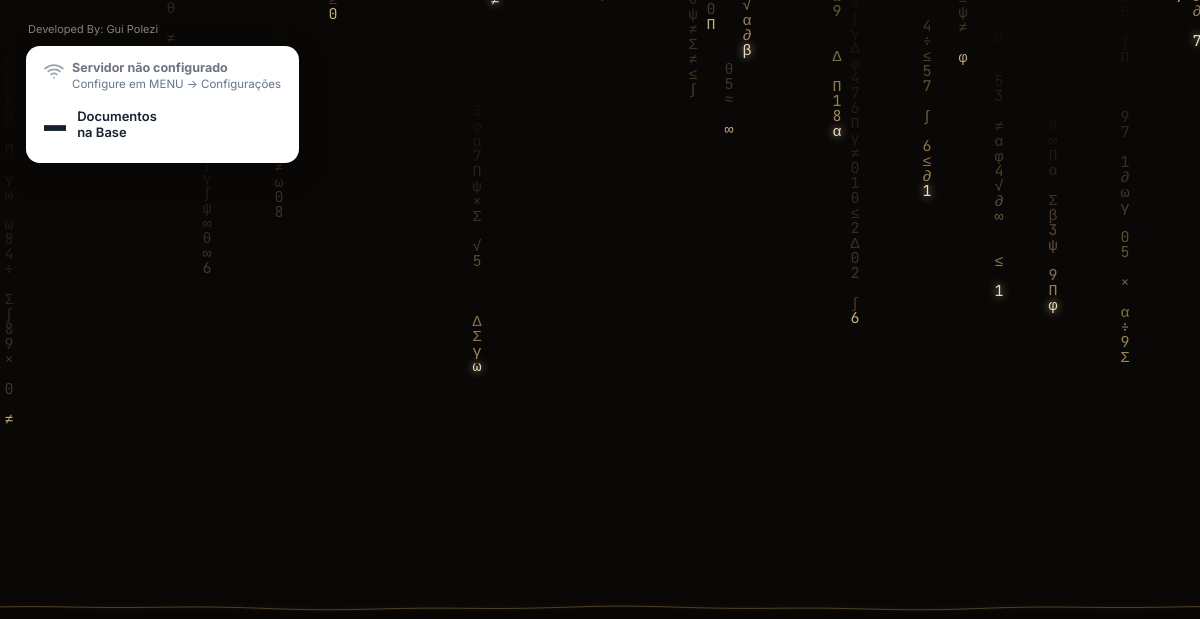
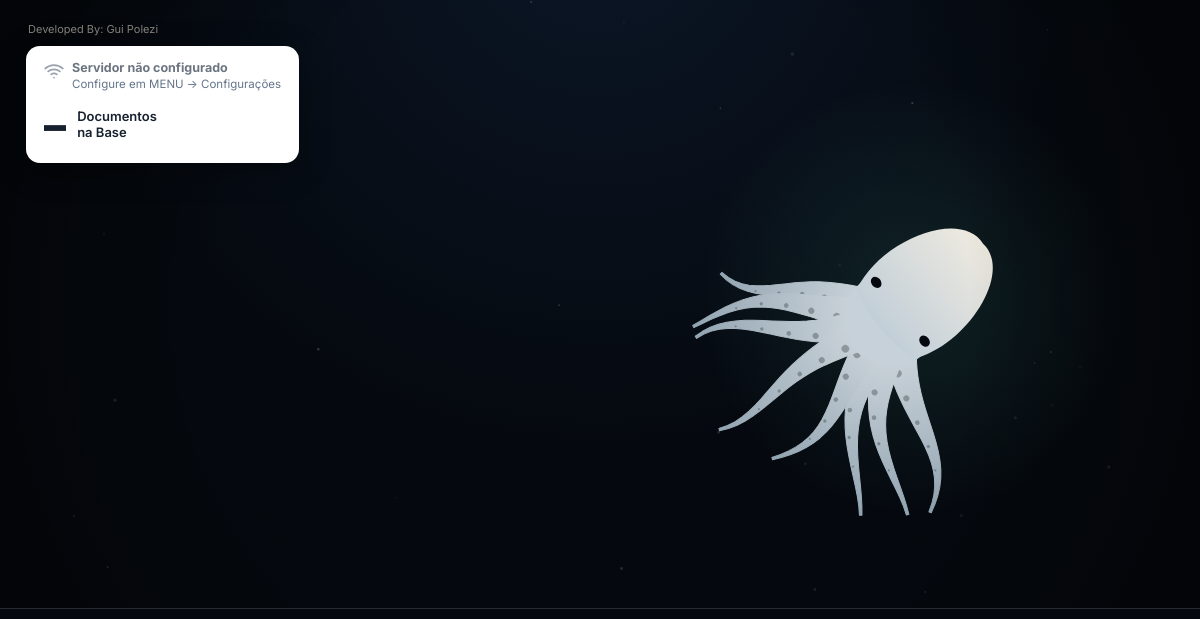
Before and after one commit to GuiPolezi/IT-knowledge-base, an Electron app: page kb-desktop/renderer/index.html in a window 1200 px wide. Shown: the top 619 px of the page. Drawn offline with Linux system fonts and the light colour scheme; no server answers.

Commit message:
new background animation

```diff
--- a/kb-desktop/renderer/docs.css
+++ b/kb-desktop/renderer/docs.css
@@ -71,7 +71,7 @@ body.docs-active .home-docs {
   cursor: pointer;
 }
 
-.docs-new-btn:hover { color: var(--home-gold-hot); }
+.docs-new-btn:hover { color: var(--home-glow); }
 
 /* ---------- Lista (rola) ---------- */
 
--- a/kb-desktop/renderer/home-bg.js
+++ b/kb-desktop/renderer/home-bg.js
@@ -1,7 +1,12 @@
 /* =====================================================================
-   FUNDO ANIMADO DA HOME — "chuva" de símbolos matemáticos dourados que
-   caem e se dissolvem numa superfície líquida, gerando ondulações.
-   Vanilla JS + Canvas 2D, sem dependências.
+   FUNDO ANIMADO DA HOME — oceano profundo com "neve marinha" e um polvo
+   procedural bioluminescente nadando em trajetória Lissajous, com ciclos
+   de propulsão. Vanilla JS + Canvas 2D, sem dependências.
+
+   Tudo é pintado no #home-canvas e confinado à área ACIMA da linha da
+   superfície (surfaceY); a linha branca sutil marca o limite. Como o
+   fundo inteiro vive no canvas, a transição home ↔ páginas (translateY
+   em home.css) leva oceano, polvo e linha juntos.
 
    Exposto como window.HomeBg = { start, stop } para o app.js pausar a
    animação quando a home estiver oculta (custo zero nas telas internas).
@@ -11,278 +16,266 @@
   const ctx = canvas.getContext("2d");
 
   // ---------- Configuração ------------------------------------------
-  const GLYPHS = "ψΣ∂γβΠ∫ωθΔ√≈≥≤÷≠×∞αφ0123456789";
-  const FONT_SIZE   = 15;      // tamanho dos símbolos (px)
-  const COL_WIDTH   = 18;      // espaçamento horizontal entre colunas
-  const SURFACE_POS = 0.76;    // posição da superfície líquida — manter em sincronia com --home-surface: 76vh em home.css
-  const DENSITY     = 0.85;    // fração de colunas ativas ao mesmo tempo
-  const MIN_SPEED   = 40;      // px/s
-  const MAX_SPEED   = 130;     // px/s
-  const FADE_ZONE   = 70;      // altura (px) da faixa de desvanecimento na superfície
+  const SURFACE_POS = 0.76;  // limite inferior do fundo — manter em sincronia com --home-surface: 76vh em home.css
+  const LINE_ALPHA  = 0.14;  // opacidade da linha branca do limite
+  const CYCLE       = 2.8;   // segundos por "jato" de propulsão do polvo
 
   const reduceMotion = window.matchMedia("(prefers-reduced-motion: reduce)").matches;
 
-  let W = 0, H = 0, DPR = 1, surfaceY = 0;
-  let columns = [];
-  let ripples = [];
+  let W = 0, H = 0, DPR = 1, surfaceY = 0, R = 0;
+  let time = 0;
   let running = false;
   let rafId = 0;
-
-  // Simulação física da superfície líquida (mola + propagação)
-  const SURF_SPACING = 6;      // distância entre pontos da superfície (px)
-  const SURF_TENSION = 22;     // rigidez da "água" (retorno ao repouso)
-  const SURF_SPREAD  = 90;     // força de propagação entre vizinhos
-  const SURF_DAMP    = 2.4;    // amortecimento (maior = acalma mais rápido)
-  const SPLASH_FORCE = 260;    // impulso vertical de cada impacto (px/s)
-  let surfH = [];              // deslocamento vertical de cada ponto
-  let surfV = [];              // velocidade vertical de cada ponto
+  let oceanGrad = null;     // luz difusa vinda de cima (criado no resize)
+  let vignetteGrad = null;  // vinheta nas bordas da área útil
 
   // ---------- Utilidades --------------------------------------------
-  const rand  = (a, b) => a + Math.random() * (b - a);
-  const glyph = () => GLYPHS[(Math.random() * GLYPHS.length) | 0];
-
-  function makeColumn(i, scatter) {
-    return {
-      x: i * COL_WIDTH + COL_WIDTH / 2,
-      // Todas nascem ACIMA do topo; 'scatter' só espalha o momento de entrada
-      y: scatter ? rand(-H * 1.6, -FONT_SIZE) : rand(-H * 0.6, -FONT_SIZE),
-      speed: rand(MIN_SPEED, MAX_SPEED),
-      len: (rand(16, 38)) | 0,              // comprimento do rastro
-      chars: [],
-      gaps: [],                              // buracos no rastro (fio "quebrado")
-      bright: Math.random() < 0.28,          // algumas colunas brilham mais
-      splashed: false,                       // já gerou ondulação na superfície?
-      delay: 0,                              // espera antes de reaparecer
-      mutateAt: 0
-    };
-  }
-
-  function initColumn(c) {
-    c.chars = Array.from({ length: c.len }, glyph);
-    c.gaps  = c.chars.map(() => Math.random() < 0.22); // ~22% de lacunas
-  }
+  const rand = (a, b) => a + Math.random() * (b - a);
+  const smooth = (a, b, x) => {
+    x = Math.min(1, Math.max(0, (x - a) / (b - a)));
+    return x * x * (3 - 2 * x);
+  };
 
   function resize() {
     DPR = Math.min(window.devicePixelRatio || 1, 2);
-    // window.innerWidth/innerHeight (e não clientWidth): o canvas fica em
-    // seção display:none quando a home está oculta e mediria 0
+    // window.innerWidth/innerHeight (e não clientWidth): o canvas pode
+    // estar oculto/transformado e mediria errado
     W = window.innerWidth;
     H = window.innerHeight;
     canvas.width  = W * DPR;
     canvas.height = H * DPR;
     ctx.setTransform(DPR, 0, 0, DPR, 0, 0);
     surfaceY = H * SURFACE_POS;
+    R = Math.min(W, surfaceY) * 0.105; // escala do polvo
 
-    const surfCount = Math.ceil(W / SURF_SPACING) + 2;
-    surfH = new Float32Array(surfCount);
-    surfV = new Float32Array(surfCount);
+    // Equivalente ao radial-gradient(120% 80% at 50% -10%) do design
+    oceanGrad = ctx.createRadialGradient(W * 0.5, -H * 0.1, 0, W * 0.5, -H * 0.1, H * 1.1);
+    oceanGrad.addColorStop(0, "#0B1626");
+    oceanGrad.addColorStop(0.6, "#05090F");
+    oceanGrad.addColorStop(1, "#05090F");
 
-    const count = Math.ceil(W / COL_WIDTH) + 1;
-    columns = Array.from({ length: count }, (_, i) => {
-      const c = makeColumn(i, true);
-      initColumn(c);
-      if (Math.random() > DENSITY) c.delay = rand(0, 3); // parte começa ociosa
-      return c;
-    });
-    ripples = [];
+    const cx = W / 2, cy = surfaceY / 2;
+    const vr = Math.hypot(cx, cy);
+    vignetteGrad = ctx.createRadialGradient(cx, cy, vr * 0.55, cx, cy, vr);
+    vignetteGrad.addColorStop(0, "rgba(0,0,0,0)");
+    vignetteGrad.addColorStop(1, "rgba(0,0,0,0.5)");
+
+    seedMotes();
   }
   window.addEventListener("resize", () => {
     if (!running) return; // start() sempre re-mede ao voltar para a home
     resize();
   });
 
-  // ---------- Ondulações na superfície ------------------------------
-  function splash(x, strong) {
-    // Impulso físico: empurra a superfície para baixo no ponto do impacto,
-    // com um perfil suave nos vizinhos para o "mergulho" parecer natural
-    const idx = Math.round(x / SURF_SPACING);
-    const force = SPLASH_FORCE * (strong ? rand(1.0, 1.5) : rand(0.45, 0.8));
-    for (let o = -3; o <= 3; o++) {
-      const i = idx + o;
-      if (i < 0 || i >= surfV.length) continue;
-      const falloff = Math.cos((o / 4) * Math.PI * 0.5); // 1 no centro → 0 nas bordas
-      surfV[i] += force * falloff;
+  // ---------- "Neve marinha" (partículas subindo) --------------------
+  const motes = [];
+  function seedMotes() {
+    motes.length = 0;
+    const n = Math.round((W * surfaceY) / 22000);
+    for (let i = 0; i < n; i++) motes.push({
+      x: rand(0, W), y: rand(0, surfaceY),
+      r: rand(0.5, 1.9),
+      vy: -rand(3, 11), vx: rand(-2, 2),
+      a: rand(0.06, 0.32), ph: rand(0, Math.PI * 2)
+    });
+  }
+
+  function updateMotes(dt) {
+    for (const m of motes) {
+      m.y += m.vy * dt;
+      m.x += (m.vx + Math.sin(time * 0.6 + m.ph) * 4) * dt;
+      if (m.y < -4) { m.y = surfaceY + 4; m.x = rand(0, W); }
+      if (m.x < -4) m.x = W + 4; else if (m.x > W + 4) m.x = -4;
     }
   }
 
-  function spawnRipple(x, strong) {
-    splash(x, strong);
-    ripples.push({
-      x,
-      r: 2,
-      maxR: strong ? rand(50, 110) : rand(22, 55),
-      alpha: strong ? 0.5 : 0.32,
-      speed: rand(22, 40)
-    });
-    if (ripples.length > 60) ripples.shift();
-  }
-
-  // Integra a física da superfície: mola de retorno + propagação lateral
-  function updateSurface(dt) {
-    const n = surfH.length;
-    const damp = Math.exp(-SURF_DAMP * dt);
-    for (let i = 0; i < n; i++) {
-      const left  = surfH[i > 0 ? i - 1 : i];
-      const right = surfH[i < n - 1 ? i + 1 : i];
-      // Aceleração: puxa de volta ao repouso + segue a média dos vizinhos
-      const acc = -SURF_TENSION * surfH[i]
-                + SURF_SPREAD * ((left + right) * 0.5 - surfH[i]);
-      surfV[i] = (surfV[i] + acc * dt) * damp;
-    }
-    for (let i = 0; i < n; i++) surfH[i] += surfV[i] * dt;
-  }
-
-  // ---------- Linha da superfície (deformada pela física) ------------
-  function surfaceYAt(x, t) {
-    // Deslocamento físico interpolado + marolas ambientes bem sutis
-    const f = x / SURF_SPACING;
-    const i = Math.max(0, Math.min(surfH.length - 2, f | 0));
-    const frac = f - i;
-    const phys = surfH[i] * (1 - frac) + surfH[i + 1] * frac;
-    const ambient = Math.sin(x * 0.012 + t * 0.7) * 1.2
-                  + Math.sin(x * 0.031 - t * 0.4) * 0.7;
-    return surfaceY + phys + ambient;
-  }
-
-  function drawSurface(t) {
-    ctx.beginPath();
-    const step = SURF_SPACING;
-    for (let x = 0; x <= W + step; x += step) {
-      const y = surfaceYAt(x, t);
-      x === 0 ? ctx.moveTo(x, y) : ctx.lineTo(x, y);
-    }
-    // Um leve brilho na linha faz os movimentos ficarem mais visíveis
-    ctx.shadowColor = "rgba(201,168,106,0.5)";
-    ctx.shadowBlur = 6;
-    ctx.strokeStyle = "rgba(201,168,106,0.34)";
-    ctx.lineWidth = 1;
-    ctx.stroke();
-    ctx.shadowBlur = 0;
-
-    // Zona abaixo da superfície: mais escura, acompanhando a deformação
-    ctx.beginPath();
-    for (let x = 0; x <= W + step; x += step) {
-      const y = surfaceYAt(x, t) + 1.5;
-      x === 0 ? ctx.moveTo(x, y) : ctx.lineTo(x, y);
-    }
-    ctx.lineTo(W, H);
-    ctx.lineTo(0, H);
-    ctx.closePath();
-    const g = ctx.createLinearGradient(0, surfaceY, 0, H);
-    g.addColorStop(0, "rgba(7,5,3,0.55)");
-    g.addColorStop(1, "rgba(7,5,3,0.95)");
-    ctx.fillStyle = g;
-    ctx.fill();
-  }
-
-  function drawRipples(dt, t) {
-    for (let i = ripples.length - 1; i >= 0; i--) {
-      const rp = ripples[i];
-      rp.r += rp.speed * dt;
-      rp.alpha -= dt * 0.35;
-      if (rp.alpha <= 0 || rp.r > rp.maxR * 1.4) { ripples.splice(i, 1); continue; }
-
-      // Duas elipses concêntricas achatadas, ancoradas na linha deformada
-      const cy = surfaceYAt(rp.x, t);
-      for (let k = 0; k < 2; k++) {
-        const r = rp.r - k * 7;
-        if (r <= 1) continue;
-        ctx.beginPath();
-        ctx.ellipse(rp.x, cy, r, r * 0.16, 0, 0, Math.PI * 2);
-        ctx.strokeStyle = `rgba(201,168,106,${(rp.alpha * (1 - k * 0.45)).toFixed(3)})`;
-        ctx.lineWidth = 1;
-        ctx.stroke();
-      }
+  function drawMotes() {
+    for (const m of motes) {
+      const a = m.a * (0.7 + 0.3 * Math.sin(time * 0.8 + m.ph));
+      ctx.fillStyle = `rgba(190,225,220,${a.toFixed(3)})`;
+      ctx.beginPath();
+      ctx.arc(m.x, m.y, m.r, 0, Math.PI * 2);
+      ctx.fill();
     }
   }
 
-  // ---------- Chuva de símbolos --------------------------------------
-  function drawRain(dt, t) {
-    ctx.font = `${FONT_SIZE}px "JetBrains Mono", monospace`;
-    ctx.textAlign = "center";
+  // ---------- Polvo ---------------------------------------------------
+  // Fase do ciclo de propulsão: sobe rápido (contração) e relaxa devagar
+  const contraction = (t) => {
+    const u = (t % CYCLE) / CYCLE;
+    return u < 0.22 ? smooth(0, 0.22, u) : 1 - smooth(0.22, 1, u);
+  };
 
-    for (const c of columns) {
-      if (c.delay > 0) { c.delay -= dt; continue; }
+  // Trajetória suave (Lissajous) confinada à área acima da linha; a
+  // amplitude vertical menor faz o polvo só ocasionalmente "mergulhar"
+  // no limite (onde o clip o corta, como se afundasse)
+  const pathAt = (s) => ({
+    x: W * 0.5 + W * 0.34 * Math.sin(s * 0.53),
+    y: surfaceY * 0.5 + surfaceY * 0.24 * Math.sin(s * 0.89 + 1.7)
+  });
 
-      c.y += c.speed * dt;
+  const octo = { x: 0, y: 0, heading: 0, s: 0 };
 
-      // Muta um caractere de vez em quando (efeito de "código vivo")
-      c.mutateAt -= dt;
-      if (c.mutateAt <= 0) {
-        c.chars[(Math.random() * c.len) | 0] = glyph();
-        c.mutateAt = rand(0.08, 0.5);
-      }
+  const arms = Array.from({ length: 8 }, (_, i) => {
+    const spread = (i - 3.5) / 3.5; // -1 … 1
+    return {
+      spread,
+      phase: rand(0, Math.PI * 2),
+      freq: rand(1.3, 2.0),
+      len: rand(0.88, 1.12),
+      curl: rand(0.35, 0.9) * Math.sign(spread)
+    };
+  }).sort((a, b) => Math.abs(b.spread) - Math.abs(a.spread)); // externos primeiro
 
-      // Cabeça tocou a superfície → ondulação (uma única vez)
-      if (!c.splashed && c.y >= surfaceY) {
-        c.splashed = true;
-        spawnRipple(c.x, c.bright);
-      }
+  function updateOcto(dt) {
+    const c = contraction(time);
+    octo.s += dt * (0.12 + 0.34 * c); // acelera no jato
+    const p = pathAt(octo.s), q = pathAt(octo.s + 0.01);
+    octo.x = p.x; octo.y = p.y;
+    const target = Math.atan2(q.y - p.y, q.x - p.x);
+    let d = target - octo.heading;
+    d = Math.atan2(Math.sin(d), Math.cos(d));
+    octo.heading += d * Math.min(1, dt * 2.5);
+  }
 
-      // Só recomeça quando o rastro INTEIRO já mergulhou na superfície
-      if (c.y - c.len * FONT_SIZE > surfaceY) {
-        Object.assign(c, makeColumn(columns.indexOf(c), false));
-        initColumn(c);
-        if (Math.random() > DENSITY) c.delay = rand(0.3, 2.5);
-        continue;
-      }
+  function drawArm(arm, c) {
+    const fan = 1.05 - 0.55 * c;                 // braços fecham no jato
+    const ang = Math.PI + arm.spread * fan;
+    const L = R * 3.1 * arm.len * (1 + 0.12 * c);
+    const ux = Math.cos(ang), uy = Math.sin(ang), nx = -uy, ny = ux;
+    const w0 = R * 0.30, amp = R * 0.6 * (1 - 0.55 * c);
+    const SEG = 24, pts = [], ws = [];
 
-      // Desenha o rastro, do topo para a cabeça
-      for (let k = 0; k < c.len; k++) {
-        if (c.gaps[k]) continue;
-        const gy = c.y - (c.len - 1 - k) * FONT_SIZE;
-        if (gy < -FONT_SIZE || gy > surfaceY) continue;
+    for (let k = 0; k <= SEG; k++) {
+      const t = k / SEG;
+      const wave = Math.sin(time * arm.freq + arm.phase - t * 4.2) * amp * t * t;
+      const curl = arm.curl * R * 0.5 * t * t * (1 - 0.6 * c);
+      const off = wave + curl;
+      pts.push([ux * L * t + nx * off, uy * L * t + ny * off]);
+      ws.push(w0 * Math.pow(1 - t, 1.3) + R * 0.02);
+    }
 
-        // Suavização: desvanece gradualmente ao se aproximar da superfície
-        let surfFade = (surfaceY - gy) / FADE_ZONE;
-        surfFade = surfFade >= 1 ? 1 : surfFade * surfFade * (3 - 2 * surfFade);
+    // normais por ponto
+    const left = [], right = [], norms = [];
+    for (let k = 0; k <= SEG; k++) {
+      const a = pts[Math.max(0, k - 1)], b = pts[Math.min(SEG, k + 1)];
+      let tx = b[0] - a[0], ty = b[1] - a[1];
+      const l = Math.hypot(tx, ty) || 1; tx /= l; ty /= l;
+      const px = -ty, py = tx;
+      norms.push([px, py]);
+      left.push([pts[k][0] + px * ws[k], pts[k][1] + py * ws[k]]);
+      right.push([pts[k][0] - px * ws[k], pts[k][1] - py * ws[k]]);
+    }
 
-        const isHead = k === c.len - 1;
-        const fade = (k + 1) / c.len;                  // 0 topo → 1 cabeça
-        const base = c.bright ? 0.85 : 0.5;
+    const g = ctx.createLinearGradient(0, 0, pts[SEG][0], pts[SEG][1]);
+    g.addColorStop(0, "#D9DFE4");
+    g.addColorStop(1, "#93A5B2");
+    ctx.fillStyle = g; ctx.strokeStyle = g;
+    ctx.lineWidth = 1; ctx.lineJoin = "round"; ctx.lineCap = "round";
 
-        if (isHead && c.bright) {
-          ctx.shadowColor = "rgba(245,230,194,0.9)";
-          ctx.shadowBlur = 8 * surfFade;
-          ctx.fillStyle = `rgba(245,230,194,${(0.95 * surfFade).toFixed(3)})`;
-        } else if (isHead) {
-          ctx.shadowBlur = 0;
-          ctx.fillStyle = `rgba(226,199,148,${(0.85 * surfFade).toFixed(3)})`;
-        } else {
-          ctx.shadowBlur = 0;
-          const a = (fade * fade * base * surfFade).toFixed(3);
-          ctx.fillStyle = c.bright
-            ? `rgba(201,168,106,${a})`
-            : `rgba(140,116,76,${a})`;
-        }
-        ctx.fillText(c.chars[k], c.x, gy);
-      }
-      ctx.shadowBlur = 0;
+    ctx.beginPath();
+    ctx.moveTo(left[0][0], left[0][1]);
+    for (let k = 1; k <= SEG; k++) ctx.lineTo(left[k][0], left[k][1]);
+    for (let k = SEG; k >= 0; k--) ctx.lineTo(right[k][0], right[k][1]);
+    ctx.closePath(); ctx.fill(); ctx.stroke();
+
+    // ventosas discretas no lado interno
+    const side = -Math.sign(arm.spread);
+    ctx.fillStyle = "rgba(5,9,15,0.28)";
+    for (let k = 4; k < SEG - 2; k += 3) {
+      const [px, py] = norms[k];
+      ctx.beginPath();
+      ctx.arc(
+        pts[k][0] + px * ws[k] * 0.45 * side,
+        pts[k][1] + py * ws[k] * 0.45 * side,
+        ws[k] * 0.28, 0, Math.PI * 2
+      );
+      ctx.fill();
     }
   }
 
+  function drawOcto() {
+    const c = contraction(time);
+    ctx.save();
+    ctx.translate(octo.x, octo.y);
+    ctx.rotate(octo.heading);
+
+    // brilho bioluminescente
+    const glow = ctx.createRadialGradient(R * 0.4, 0, 0, R * 0.4, 0, R * 3.4);
+    glow.addColorStop(0, `rgba(95,227,200,${(0.10 + 0.08 * c).toFixed(3)})`);
+    glow.addColorStop(1, "rgba(95,227,200,0)");
+    ctx.fillStyle = glow;
+    ctx.beginPath(); ctx.arc(R * 0.4, 0, R * 3.4, 0, Math.PI * 2); ctx.fill();
+
+    // braços
+    for (const a of arms) drawArm(a, c);
+
+    // base (membrana entre os braços)
+    const mw = R * 0.95 * (1 - 0.10 * c);
+    const ml = R * 1.7 * (1 + 0.12 * c);
+    ctx.fillStyle = "#C6D1DA";
+    ctx.beginPath(); ctx.arc(-R * 0.12, 0, mw * 0.8, 0, Math.PI * 2); ctx.fill();
+
+    // manto
+    const bg = ctx.createLinearGradient(-R * 0.3, 0, ml, 0);
+    bg.addColorStop(0, "#C3CFD8");
+    bg.addColorStop(1, "#EEEAE0");
+    ctx.fillStyle = bg;
+    ctx.beginPath();
+    ctx.moveTo(-R * 0.25, -mw * 0.75);
+    ctx.bezierCurveTo(ml * 0.30, -mw * 1.15, ml * 1.05, -mw * 0.70, ml, 0);
+    ctx.bezierCurveTo(ml * 1.05, mw * 0.70, ml * 0.30, mw * 1.15, -R * 0.25, mw * 0.75);
+    ctx.quadraticCurveTo(-R * 0.45, 0, -R * 0.25, -mw * 0.75);
+    ctx.closePath(); ctx.fill();
+
+    // olhos
+    ctx.fillStyle = "#05090F";
+    for (const sgn of [-1, 1]) {
+      ctx.beginPath();
+      ctx.ellipse(R * 0.06, sgn * mw * 0.64, R * 0.075, R * 0.095, 0, 0, Math.PI * 2);
+      ctx.fill();
+    }
+
+    ctx.restore();
+  }
+
   // ---------- Loop ----------------------------------------------------
-  function frame(dt, t) {
+  function frame(dt) {
+    updateMotes(dt);
+    updateOcto(dt);
+
     ctx.clearRect(0, 0, W, H);
-    updateSurface(dt);
-    drawRain(dt, t);
-    drawSurface(t);
-    drawRipples(dt, t);
+
+    // Tudo confinado à área acima da linha (nem o glow escapa do clip)
+    ctx.save();
+    ctx.beginPath();
+    ctx.rect(0, 0, W, surfaceY);
+    ctx.clip();
+
+    ctx.fillStyle = oceanGrad;
+    ctx.fillRect(0, 0, W, surfaceY);
+    drawMotes();
+    drawOcto();
+    ctx.fillStyle = vignetteGrad;
+    ctx.fillRect(0, 0, W, surfaceY);
+
+    ctx.restore();
+
+    // Linha do limite: branca, quase invisível
+    ctx.strokeStyle = `rgba(255,255,255,${LINE_ALPHA})`;
+    ctx.lineWidth = 1;
+    ctx.beginPath();
+    ctx.moveTo(0, surfaceY + 0.5);
+    ctx.lineTo(W, surfaceY + 0.5);
+    ctx.stroke();
   }
 
   function drawStaticFrame() {
-    // Avança a simulação "no escuro" e exibe um único quadro estático
-    for (let i = 0; i < 400; i++) {
-      for (const c of columns) {
-        if (c.delay > 0) { c.delay -= 1 / 60; continue; }
-        c.y += c.speed / 60;
-        if (c.y - c.len * FONT_SIZE > surfaceY) {
-          Object.assign(c, makeColumn(columns.indexOf(c), true));
-          initColumn(c);
-        }
-      }
-    }
-    frame(0, 1.3);
+    // Pose fixa: posiciona o polvo na trajetória e exibe um único quadro
+    time = 4;
+    octo.s = 2;
+    updateOcto(0.016);
+    frame(0);
   }
 
   let last = 0;
@@ -290,8 +283,9 @@
     if (!running) return;
     const dt = Math.min((now - last) / 1000, 0.05);
     last = now;
+    time += dt;
     // Janela minimizada: pula o desenho, mantém o agendamento
-    if (!document.hidden) frame(dt, now / 1000);
+    if (!document.hidden) frame(dt);
     rafId = requestAnimationFrame(loop);
   }
 
@@ -304,6 +298,7 @@
       return;
     }
     running = true;
+    updateOcto(0.016); // orienta o polvo antes do primeiro quadro
     last = performance.now();
     rafId = requestAnimationFrame(loop);
   }
--- a/kb-desktop/renderer/style.css
+++ b/kb-desktop/renderer/style.css
@@ -19,7 +19,7 @@ body {
   margin: 0;
   font-family: var(--font-ui);
   /* mesmo tom do shell (--home-bg) — sem flash claro em nenhum momento */
-  background: #0a0806;
+  background: #05090f;
   color: var(--text);
   -webkit-font-smoothing: antialiased;
 }
```
Also changed, not shown: kb-desktop/renderer/chat.css (+4 -4 lines), kb-desktop/renderer/home.css (+8 -10 lines).
